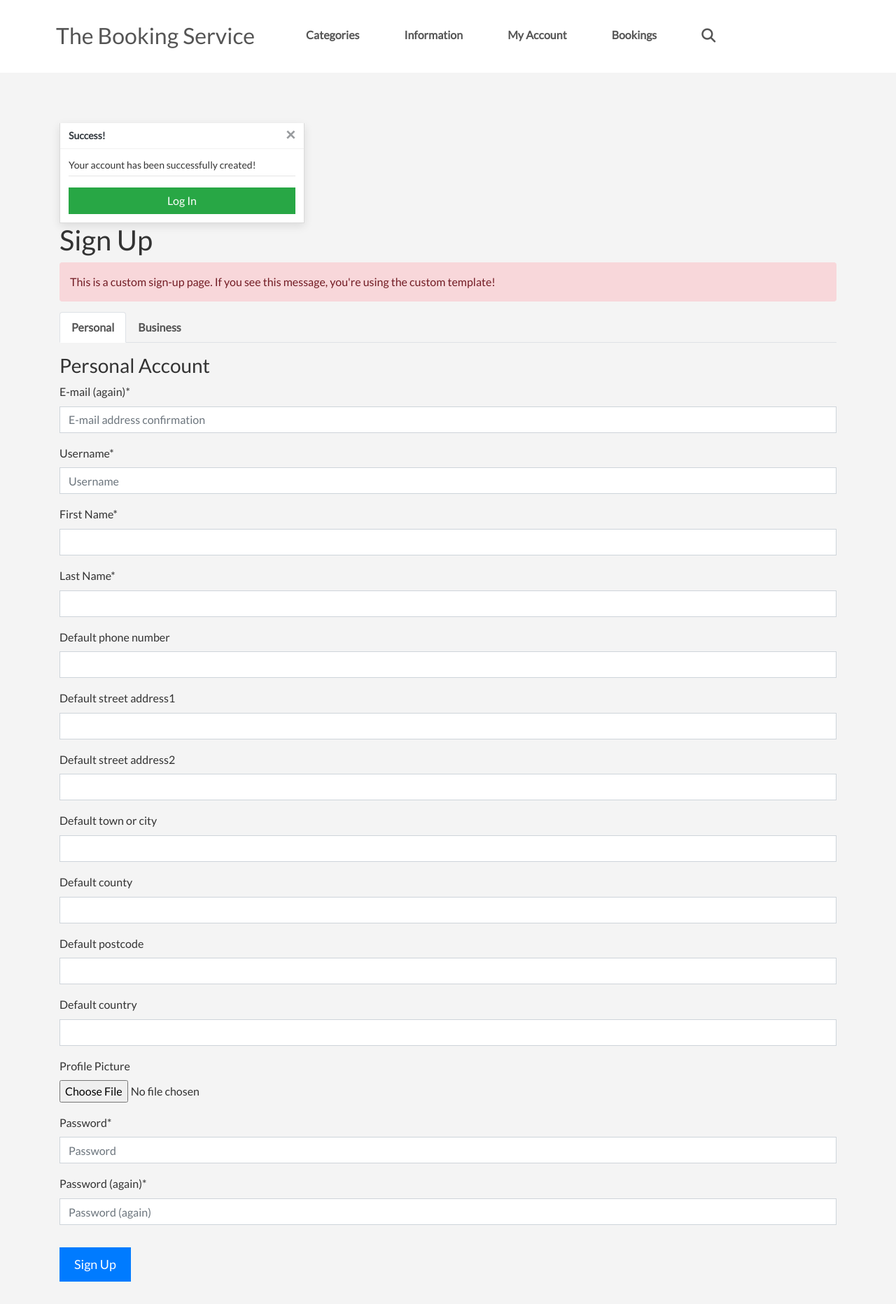
After one commit to VitorBarbosaDev/TheBookingService, a Django app: page /accounts/signup/ in a window 1280 px wide. The commit adds this page. Shown: the whole page at 70% size. Run offline with Django 3.2, Linux system fonts and the light colour scheme; tables that the repository leaves empty hold one stand-in row (values such as "Sample post"); one stand-in notice (Sample message) is shown; some libraries are stand-ins or nearby versions.

Commit message:
Add buiness tabs

```diff
--- a/accounts/admin.py
+++ b/accounts/admin.py
@@ -17,9 +17,8 @@
 
 admin.site.register(CustomUser, CustomUserAdmin)
 
-# Simple registrations for other models
 class UserProfileAdmin(admin.ModelAdmin):
-    list_display = ['user', 'phone_number', 'address']
+    list_display = ['user', 'default_phone_number', 'default_street_address1', 'default_street_address2', 'default_town_or_city', 'default_county', 'default_postcode', 'default_country']
 
 class BusinessAdmin(admin.ModelAdmin):
     list_display = ['name', 'owner', 'email', 'website']
--- a/accounts/forms.py
+++ b/accounts/forms.py
@@ -1,38 +1,96 @@
 from allauth.account.forms import SignupForm
 from django import forms
-from .models import Business
+from .models import UserProfile, Business, Service, UserProfileImage
+from cloudinary.uploader import upload
+from cloudinary.models import CloudinaryField
+from django_countries.fields import CountryField
+from django_countries.widgets import CountrySelectWidget
+
 
 class CustomSignupForm(SignupForm):
-    # Removed is_business_owner as it's determined by URL query parameter
+
+    first_name = forms.CharField(max_length=30, label='First Name', required=True)
+    last_name = forms.CharField(max_length=30, label='Last Name', required=True)
+    default_phone_number = forms.CharField(max_length=20, required=False)
+    default_street_address1 = forms.CharField(max_length=80, required=False)
+    default_street_address2 = forms.CharField(max_length=80, required=False)
+    default_town_or_city = forms.CharField(max_length=40, required=False)
+    default_county = forms.CharField(max_length=80, required=False)
+    default_postcode = forms.CharField(max_length=20, required=False)
+    default_country = forms.ChoiceField(choices=CountryField().choices, required=False, widget=CountrySelectWidget())
+    profile_picture = forms.ImageField(required=False, label='Profile Picture')
+
     business_name = forms.CharField(max_length=255, required=False, label='Business Name')
+    description = forms.CharField(widget=forms.Textarea, required=False, label='Business Description')
+    address = forms.CharField(max_length=255, required=False, label='Business Address')
+    phone_number = forms.CharField(max_length=20, required=False, label='Business Phone Number')
+    email = forms.EmailField(required=False, label='Business Email')
+    website = forms.URLField(required=False, label='Business Website')
+    logo = forms.ImageField(required=False, label='Business Logo')
 
     def __init__(self, *args, **kwargs):
-        super(CustomSignupForm, self).__init__(*args, **kwargs)
-        self.fields['business_name'].widget.attrs.update({
-            'placeholder': 'Business Name (Only if registering as a business)',
-            'class': 'form-control',
-            'style': 'display:none;'  # Initially hide this field
-        })
+           account_type = kwargs.pop('account_type', None)
+
+           super(CustomSignupForm, self).__init__(*args, **kwargs)
+
+           business_fields = ['business_name', 'description', 'address', 'phone_number', 'email', 'website', 'logo']
+           """ if account_type == 'business':
+               for field in business_fields:
+                   self.fields[field].required = True
+           else:
+               # Hide business fields for personal account
+               for field in business_fields:
+                   self.fields[field].widget = forms.HiddenInput() """
 
     def save(self, request):
         user = super(CustomSignupForm, self).save(request)
+        user.first_name = self.cleaned_data['first_name']
+        user.last_name = self.cleaned_data['last_name']
+        profile_pic = self.cleaned_data.get('profile_picture')
+        account_type = request.GET.get('type', 'personal')
+        UserProfile.objects.create(
+                user=user,
+                default_phone_number=self.cleaned_data.get('default_phone_number'),
+                default_street_address1=self.cleaned_data.get('default_street_address1'),
+                default_street_address2=self.cleaned_data.get('default_street_address2'),
+                default_town_or_city=self.cleaned_data.get('default_town_or_city'),
+                default_county=self.cleaned_data.get('default_county'),
+                default_postcode=self.cleaned_data.get('default_postcode'),
+                default_country=self.cleaned_data.get('default_country'),
+
+            )
+        if profile_pic:
+            try:
+                upload_result = upload(profile_pic)
+                profile_picture_url = upload_result.get('url')
+                UserProfile.objects.filter(user=user).update(profile_picture=profile_picture_url)
+            except Exception as e:
+                print("An error occurred during image upload:", e)
+
         account_type = request.GET.get('type', 'personal')
 
         if account_type == 'business':
             user.is_business_owner = True
             user.save()
 
-            business_name = self.cleaned_data.get('business_name')
-            if business_name:
-                Business.objects.create(
-                    owner=user,
-                    name=business_name,
-                    description=self.cleaned_data.get('description', ''),
-                    address=self.cleaned_data.get('address', ''),
-                    phone_number=self.cleaned_data.get('phone_number', ''),
-                    email=self.cleaned_data.get('email', ''),
-                    website=self.cleaned_data.get('website', ''),
-                    logo=self.cleaned_data.get('logo', None),
-                )
+            business_logo = self.cleaned_data.get('logo')
+            logo_url = None
+            if business_logo:
+                try:
+                 logo_upload_result = upload(business_logo)
+                 logo_url = logo_upload_result.get('url')
+                except Exception as e:
+                 print("An error occurred during business logo upload:", e)
+
+            Business.objects.create(
+                owner=user,
+                name=self.cleaned_data.get('business_name'),
+                description=self.cleaned_data.get('description', ''),
+                address=self.cleaned_data.get('address', ''),
+                phone_number=self.cleaned_data.get('phone_number', ''),
+                email=self.cleaned_data.get('email', ''),
+                website=self.cleaned_data.get('website', ''),
+                logo=logo_url,
+                        )
 
         return user
--- /dev/null
+++ b/accounts/urls.py
@@ -0,0 +1,7 @@
+from django.urls import path
+from .views import profile_view  # Import your view
+
+urlpatterns = [
+    path('profile/', profile_view, name='profile'),
+
+]
--- a/booking_platform/urls.py
+++ b/booking_platform/urls.py
@@ -16,11 +16,10 @@
 from django.contrib import admin
 from django.urls import path, include
 
-
 urlpatterns = [
     path('admin/', admin.site.urls),
     path('accounts/', include('allauth.urls')),
+    path('accounts/', include('accounts.urls')),
     path('', include('home.urls')),
     path('services/', include(('services.urls', 'services'), namespace='services')),
-
 ]
--- a/templates/allauth/account/signup.html
+++ b/templates/allauth/account/signup.html
@@ -11,103 +11,104 @@
   This is a custom sign-up page. If you see this message, you're using the custom template!
 </div>
 
-<ul class="nav nav-tabs">
+<ul class="nav nav-tabs" id="signupTab" role="tablist">
   <li class="nav-item">
-    <a class="nav-link active" href="#personal" data-toggle="tab">Personal</a>
+    <a class="nav-link active" id="personal-tab" data-toggle="tab" href="#personal" role="tab" aria-controls="personal" aria-selected="true">Personal</a>
   </li>
   <li class="nav-item">
-    <a class="nav-link" href="#business" data-toggle="tab">Business</a>
+    <a class="nav-link" id="business-tab" data-toggle="tab" href="#business" role="tab" aria-controls="business" aria-selected="false">Business</a>
   </li>
 </ul>
 
-<div class="tab-content">
-  <div id="personal" class="container tab-pane active"><br>
-    <h3>Personal Account</h3>
-    <form id="personal_form" method="post" action="{% url 'account_signup' %}?type=personal">
+<div class="tab-content" id="signupTabContent">
+  <div class="tab-pane fade show active" id="personal" role="tabpanel" aria-labelledby="personal-tab">
+    <h3 class="mt-3">Personal Account</h3>
+    <form id="personal_form" method="post" action="{% url 'account_signup' %}?type=personal" enctype="multipart/form-data">
       {% csrf_token %}
-      <div class="form-group">
-        <label for="id_first_name">{% trans "First Name" %}</label>
-        <input type="text" id="id_first_name" name="first_name" class="form-control" placeholder="{% trans 'Your first name' %}" required>
-      </div>
-      <div class="form-group">
-        <label for="id_last_name">{% trans "Last Name" %}</label>
-        <input type="text" id="id_last_name" name="last_name" class="form-control" placeholder="{% trans 'Your last name' %}" required>
-      </div>
-      <div class="form-group">
-        <label for="id_email">{% trans "Email" %}</label>
-        <input type="email" id="id_email" name="email" class="form-control" placeholder="{% trans 'Your email address' %}" required>
-      </div>
-      <div class="form-group">
-        <label for="id_password1">{% trans "Password" %}</label>
-        <input type="password" id="id_password1" name="password1" class="form-control" placeholder="{% trans 'Choose a password' %}" required>
-      </div>
-      <div class="form-group">
-        <label for="id_password2">{% trans "Confirm Password" %}</label>
-        <input type="password" id="id_password2" name="password2" class="form-control" placeholder="{% trans 'Confirm your password' %}" required>
-      </div>
-      <p>{% blocktrans %}Already have an account? Then please <a href="{{ login_url }}">sign in</a>.{% endblocktrans %}</p>
-      <button type="submit" class="btn btn-primary">{% trans "Sign Up" %}</button>
+      {{ form|crispy }}
+      <button type="submit" class="btn btn-primary mt-3">{% trans "Sign Up" %}</button>
     </form>
   </div>
 
-  <div id="business" class="container tab-pane fade"><br>
-    <h3>Business Account</h3>
+<div class="tab-pane fade" id="business" role="tabpanel" aria-labelledby="business-tab">
+  <h3 class="mt-3">Business Account</h3>
+  <div class="business-fields" style="display: none;">
     <form id="business_form" method="post" action="{% url 'account_signup' %}?type=business" enctype="multipart/form-data">
       {% csrf_token %}
-      <div class="form-group">
-        <label for="id_business_name">{% trans "Business Name" %}</label>
-        <input type="text" id="id_business_name" name="business_name" class="form-control" placeholder="{% trans 'Your business name' %}" required>
-      </div>
-      <div class="form-group">
-        <label for="id_description">{% trans "Description" %}</label>
-        <textarea id="id_description" name="description" class="form-control" placeholder="{% trans 'Describe your business' %}"></textarea>
-      </div>
-      <div class="form-group">
-        <label for="id_address">{% trans "Address" %}</label>
-        <input type="text" id="id_address" name="address" class="form-control" placeholder="{% trans 'Business address' %}">
-      </div>
-      <div class="form-group">
-        <label for="id_phone_number">{% trans "Phone Number" %}</label>
-        <input type="text" id="id_phone_number" name="phone_number" class="form-control" placeholder="{% trans 'Contact phone number' %}">
-      </div>
-      <div class="form-group">
-        <label for="id_email">{% trans "Email" %}</label>
-        <input type="email" id="id_email" name="email" class="form-control" placeholder="{% trans 'Business email' %}">
-      </div>
-      <div class="form-group">
-        <label for="id_website">{% trans "Website" %}</label>
-        <input type="url" id="id_website" name="website" class="form-control" placeholder="{% trans 'Business website URL' %}">
-      </div>
-      <div class="form-group">
-        <label for="id_logo">{% trans "Logo" %}</label>
-        <input type="file" id="id_logo" name="logo" class="form-control-file">
-      </div>
-      <p>{% blocktrans %}Already have an account? Then please <a href="{{ login_url }}">sign in</a>.{% endblocktrans %}</p>
-      <button type="submit">{% trans "Sign Up" %}</button>
+      {{ form|crispy }}
+      <button type="submit" class="btn btn-primary mt-3">{% trans "Sign Up" %}</button>
     </form>
   </div>
 </div>
+</div>
 {% endblock %}
+
 
 {% block extra_js %}
 <script>
-  $(document).ready(function(){
-    $('a[data-toggle="tab"]').on('show.bs.tab', function (e) {
-      var target = $(e.target).attr("href"); // activated tab
-      var businessNameField = $('#id_business_name').closest('.form-group');
-
-      if(target === '#business') {
-        businessNameField.show();
-        // Optional: If keeping is_business_owner field
-        $('input[name="is_business_owner"]').val('True');
+  $(document).ready(function() {
+    // Toggle visibility based on the selected tab
+    $('a[data-toggle="tab"]').on('show.bs.tab', function(e) {
+      const targetTab = $(e.target).attr('href');
+      if(targetTab === '#business') {
+        $('.business-fields').show(); // Show business fields for the business tab
       } else {
-        businessNameField.hide();
-        // Optional: If keeping is_business_owner field
-        $('input[name="is_business_owner"]').val('False');
+        $('.business-fields').hide(); // Hide business fields for the personal tab
       }
     });
+
+    // Check URL hash on initial load to set the correct tab and fields visibility
+    if(window.location.hash === '#business') {
+      $('.business-fields').show();
+      $('#signupTab a[href="#business"]').tab('show'); // Programmatically selecting the business tab
+    } else {
+      $('.business-fields').hide();
+      $('#signupTab a[href="#personal"]').tab('show'); // Ensuring the personal tab is active
+    }
+
+    // Function to show or hide business-related fields
+    function toggleBusinessFields(show) {
+      const businessFieldWrappers = [
+        '#div_id_business_name',
+        '#div_id_description',
+        '#div_id_address',
+        '#div_id_phone_number',
+        '#div_id_email',
+        '#div_id_website',
+        '#div_id_logo'
+      ];
+
+      businessFieldWrappers.forEach(function(selector) {
+        if (show) {
+          $(selector).closest('.form-group').show();
+        } else {
+          $(selector).closest('.form-group').hide();
+        }
+      });
+    }
+
+    // Adjusted to listen for click event on tab links
+    $('#signupTab a').click(function(e) {
+      e.preventDefault();
+      $(this).tab('show');
+      const targetTab = $(this).attr('href');
+      toggleBusinessFields(targetTab === '#business');
+    });
+
+    // Check on page load or refresh
+    if(window.location.hash === '#business') {
+      toggleBusinessFields(true);
+      $('#signupTab a[href="#business"]').tab('show');
+    } else {
+      toggleBusinessFields(false);
+      $('#signupTab a[href="#personal"]').tab('show');
+    }
   });
 </script>
 {% endblock %}
 
+
+
+
+
  <!-- This ends the extra_js block -->
--- /dev/null
+++ b/templates/includes/toasts/toast_success.html
@@ -0,0 +1,25 @@
+<div class="toast custom-toast rounded-0 border-top-0" data-autohide="false">
+    <div class="arrow-up arrow-success"></div>
+    <div class="w-100 toast-capper bg-success"></div>
+    <div class="toast-header bg-white text-dark">
+        <strong class="mr-auto">Success!</strong>
+        <button type="button" class="ml-2 mb-1 close text-dark" data-dismiss="toast" aria-label="Close">
+            <span aria-hidden="true">&times;</span>
+        </button>
+    </div>
+    <div class="toast-body bg-white">
+        <div class="row">
+            <div class="col">
+                Your account has been successfully created!
+                <hr class="mt-1 mb-3">
+            </div>
+        </div>
+        <div class="row">
+            <div class="col text-center">
+                <a href="{% url 'account_login' %}" class="btn btn-success btn-block rounded-0">
+                    <span>Log In</span>
+                </a>
+            </div>
+        </div>
+    </div>
+</div>
```
Also changed, not shown: accounts/models.py (+20 -2 lines), accounts/templates/accounts/profile.html (added, +23 -0 lines), accounts/views.py (+16 -3 lines), templates/includes/toasts/toast_error.html (added, +13 -0 lines), templates/includes/toasts/toast_info.html (added, +13 -0 lines), templates/includes/toasts/toast_warning.html (added, +13 -0 lines), accounts/migrations/0001_initial.py, accounts/migrations/0002_auto_20240408_2127.py (deleted).
